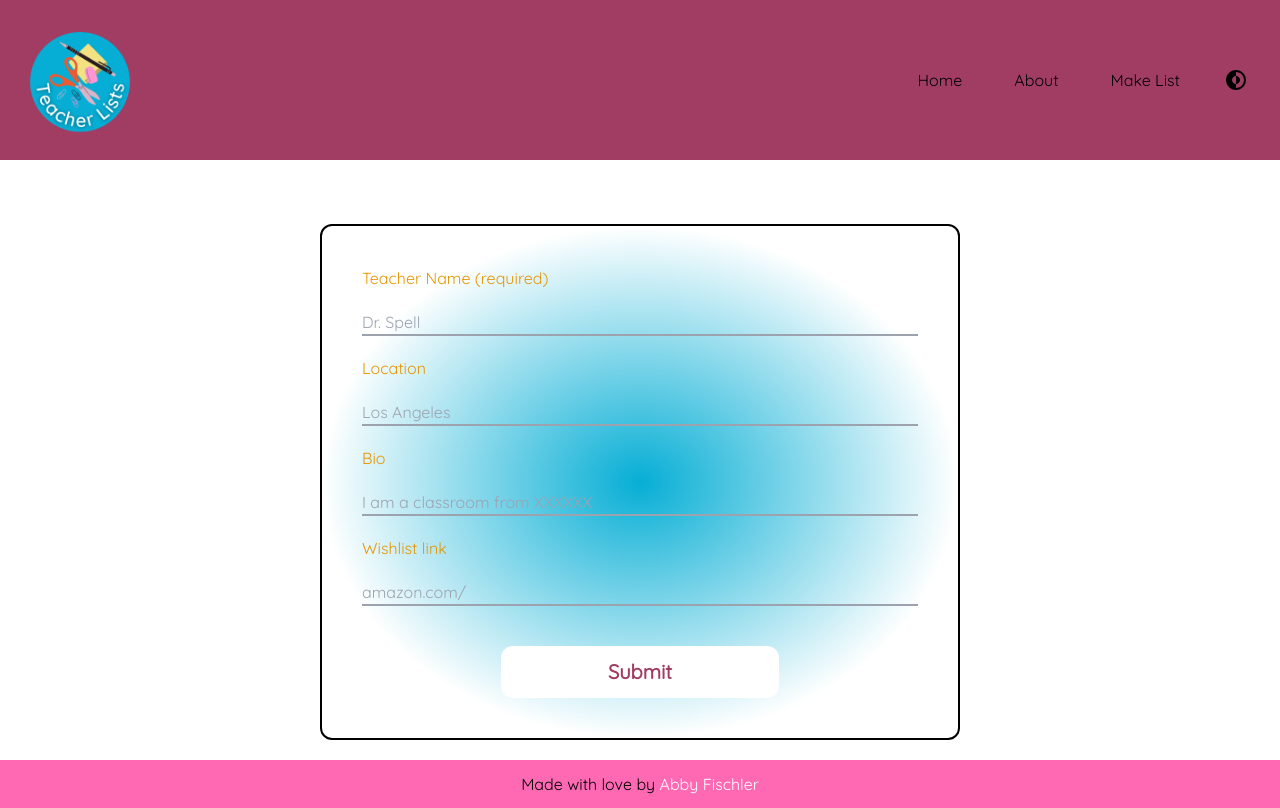
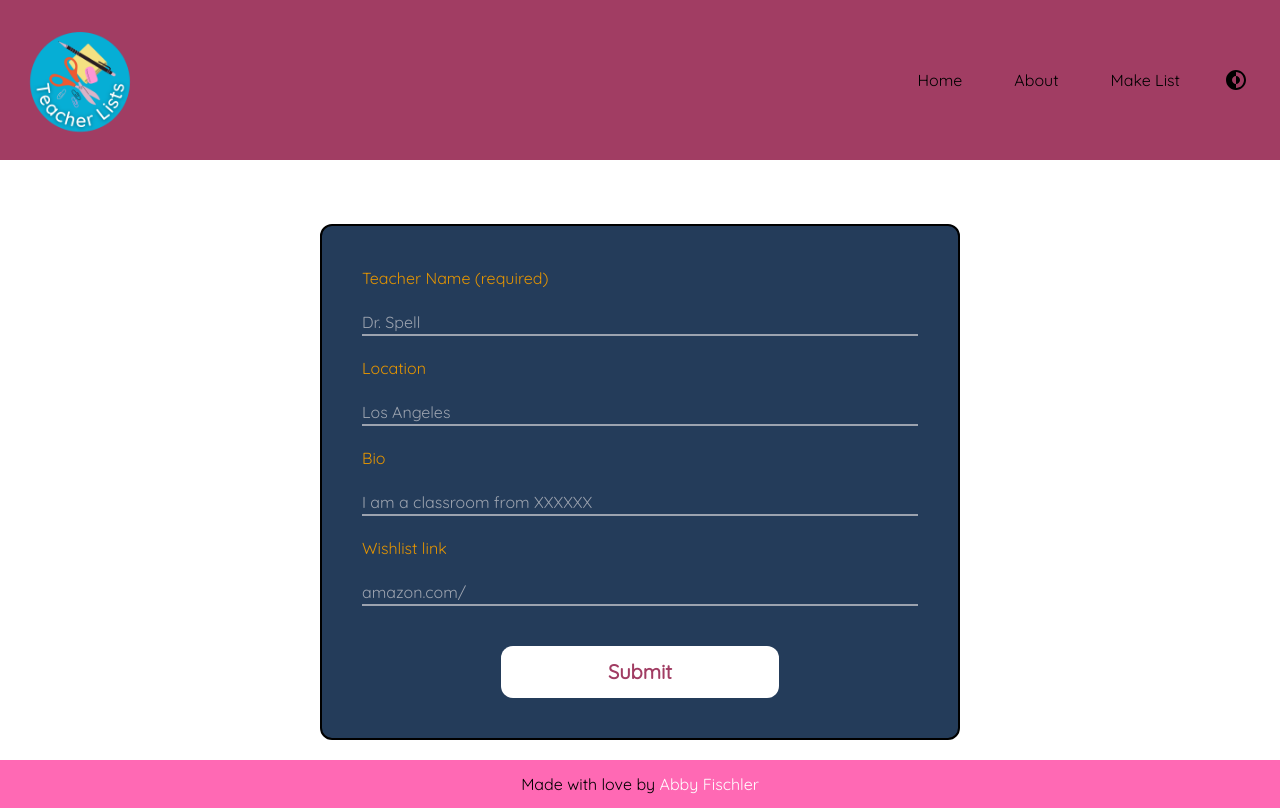
Before and after one commit to abbyfischler/teacher-lists, a Next.js app: page /makelists in a window 1280 px wide. Built offline with nearby package versions, Linux system fonts and the light colour scheme.

Commit message:
💄 Fixed background color and regal blue grad

```diff
--- a/pages/index.js
+++ b/pages/index.js
@@ -28,12 +28,12 @@ export default function Home() {
             teacher’s wish list!
           </p>
         </section>
-        <section className="bg-gamboge dark:bg-geruleancrayola justify-center dark:text-black p-10 flex flex-row ">
+        <section className="bg-geruleancrayola justify-center dark:text-black py-10 flex flex-row space-x-4">
           <h1 className="text-center text-5xl m-4 ">
             Are you a teacher who wants to add your list?
           </h1>
           <Link href="/makelists">
-            <button className="bg-white p-3 rounded-md text-2xl w-fitcontent mx-auto dark:text-maroonx-11 border border-black">
+            <button className="bg-white p-3 rounded-md text-2xl w-fitcontent dark:text-maroonx-11 border border-black">
               Make your list here!
             </button>
           </Link>
--- a/styles/globals.css
+++ b/styles/globals.css
@@ -23,6 +23,6 @@ body{
 .bg-maroonx-11-grad{
 background: radial-gradient(50% 50% at 50% 50%, #A13D63 0%, #A13D63 0.01%, #FFFFFF 100%);
 }
-.bg-regal-blue{
+.bg-regal-blue-grad{
 background: radial-gradient(50% 50% at 50% 50%, #06AED5 0%, #06AED5 0.01%, #FFFFFF 100%);
 }
```
